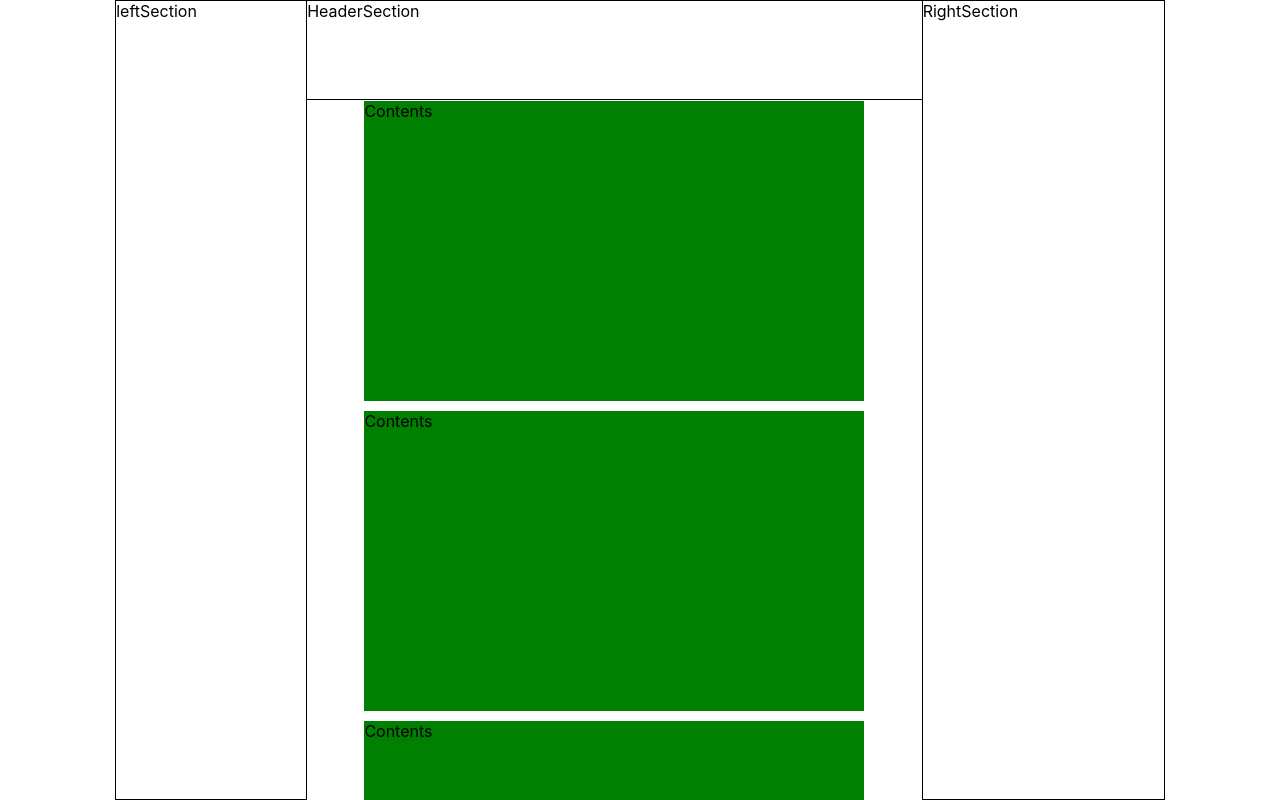
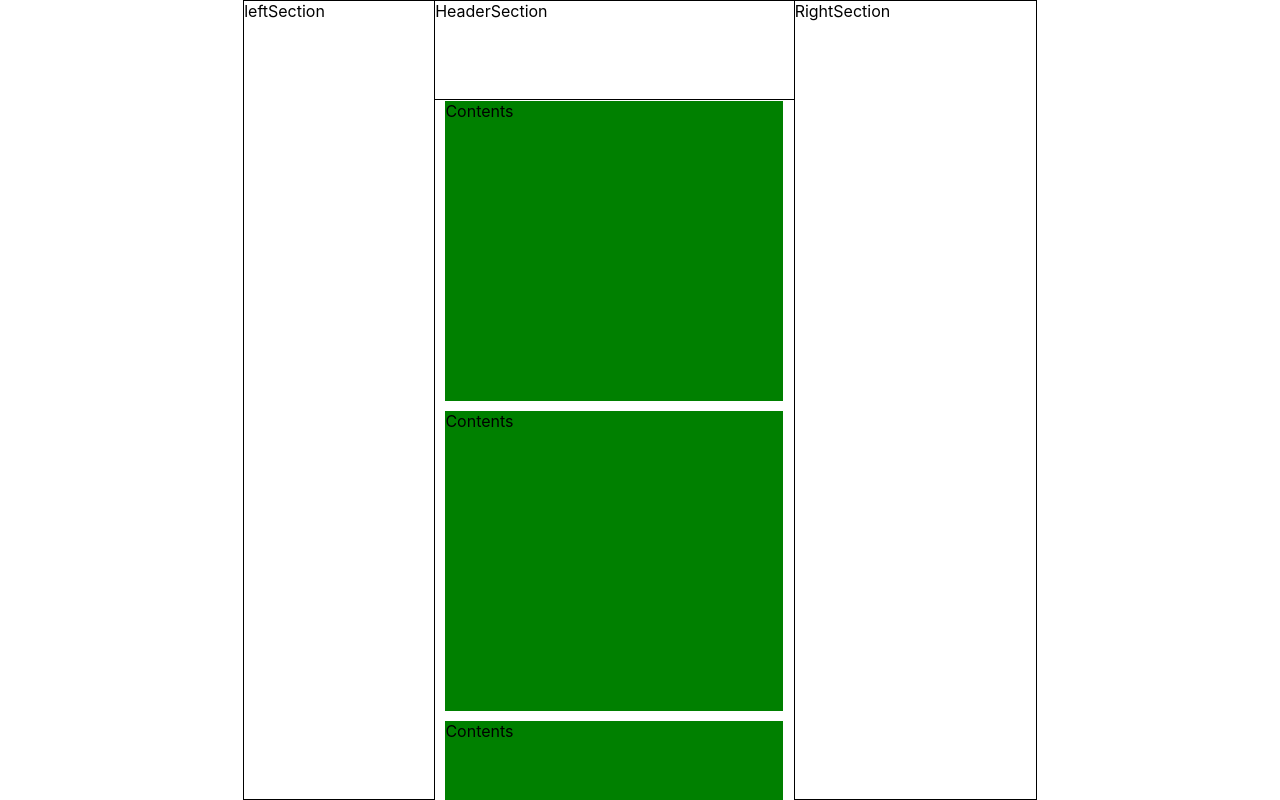
Before and after one commit to KIT-Frontend-Team2/week11-pair1-ToyProject, a React (Create React App) app: page / in a window 1280 px wide. Shown: the top 800 px of the page. Built offline with nearby package versions, Linux system fonts and the light colour scheme.

Commit message:
🌈feat : 와이어 프레임틀 완성

```diff
--- a/src/pages/Main/PostLists/PostLists.jsx
+++ b/src/pages/Main/PostLists/PostLists.jsx
@@ -1,7 +1,7 @@
 import styled from 'styled-components'
 
 const PostLists = () => {
-	let array = [1, 2, 3, 4, 5]
+	let array = [1, 2, 3, 4, 5, 6, 7, 8, 9]
 	return (
 		<Wrapper>
 			<Container>
@@ -15,7 +15,9 @@ const PostLists = () => {
 export default PostLists
 
 const Container = styled.div`
-	width: 500px;
+	position: relative;
+	left: 22.5%;
+	width: 55%;
 	display: flex;
 	flex-direction: column;
 	gap: 10px;
@@ -24,12 +26,14 @@ const Container = styled.div`
 `
 
 const PostList = styled.div`
-	width: inherit;
+	width: 100%;
 	list-style: none;
 	height: 300px;
 	background-color: green;
+	cursor: pointer;
 `
 
 const Wrapper = styled.div`
+	width: 100%;
 	padding-top: 50px;
 `
--- a/src/pages/Main/components/Header.jsx
+++ b/src/pages/Main/components/Header.jsx
@@ -10,9 +10,10 @@ const HeaderDiv = styled.div`
 	position: fixed;
 	top: 0;
 	height: 100px;
-	width: 48%;
+	width: 28%;
 	background-color: white;
 	border-top: 1px solid black;
 	border-bottom: 1px solid black;
 	box-sizing: border-box;
+	z-index: 100;
 `
--- a/src/pages/Main/components/LeftSection.jsx
+++ b/src/pages/Main/components/LeftSection.jsx
@@ -15,7 +15,7 @@ const Wrapper = styled.div`
 	display: flex;
 	flex-direction: column;
 	background-color: white;
-	left: 9%;
+	left: 19%;
 	position: fixed;
 	box-sizing: border-box;
 	border: 1px solid black;
--- a/src/pages/Main/components/RightSection.jsx
+++ b/src/pages/Main/components/RightSection.jsx
@@ -16,7 +16,7 @@ const Wrapper = styled.div`
 	background-color: white;
 	position: fixed;
 	z-index: 1;
-	right: 9%;
+	right: 19%;
 	box-sizing: border-box;
 	border: 1px solid black;
 `
```
